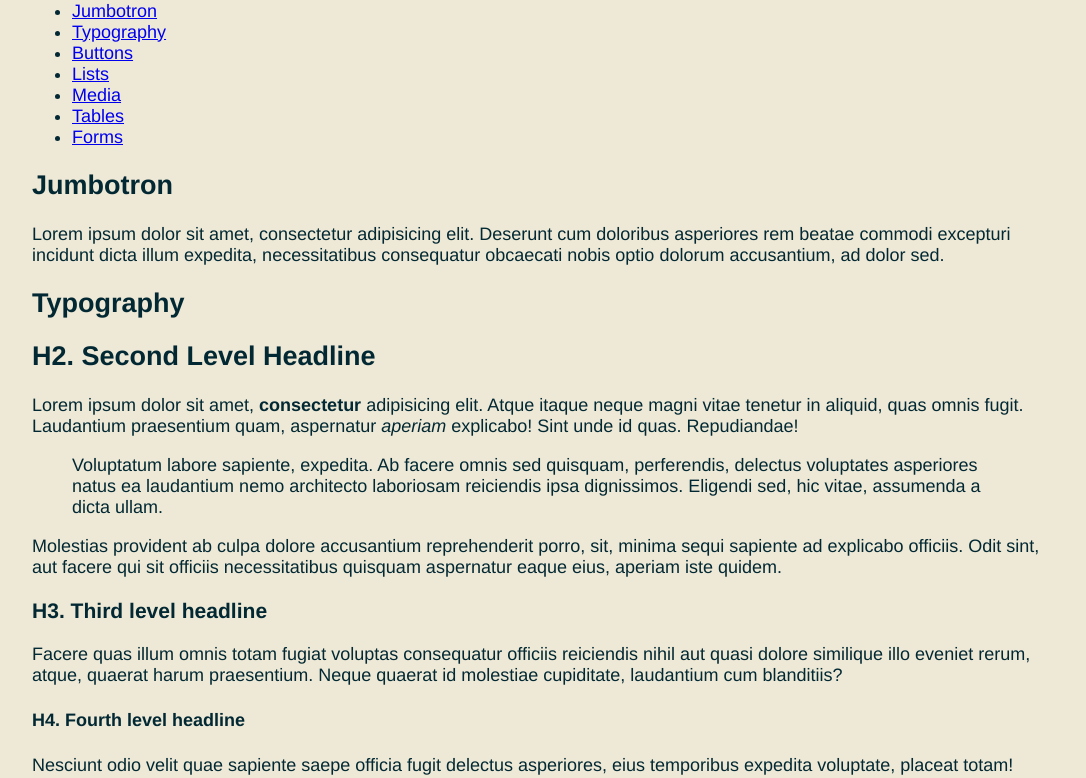
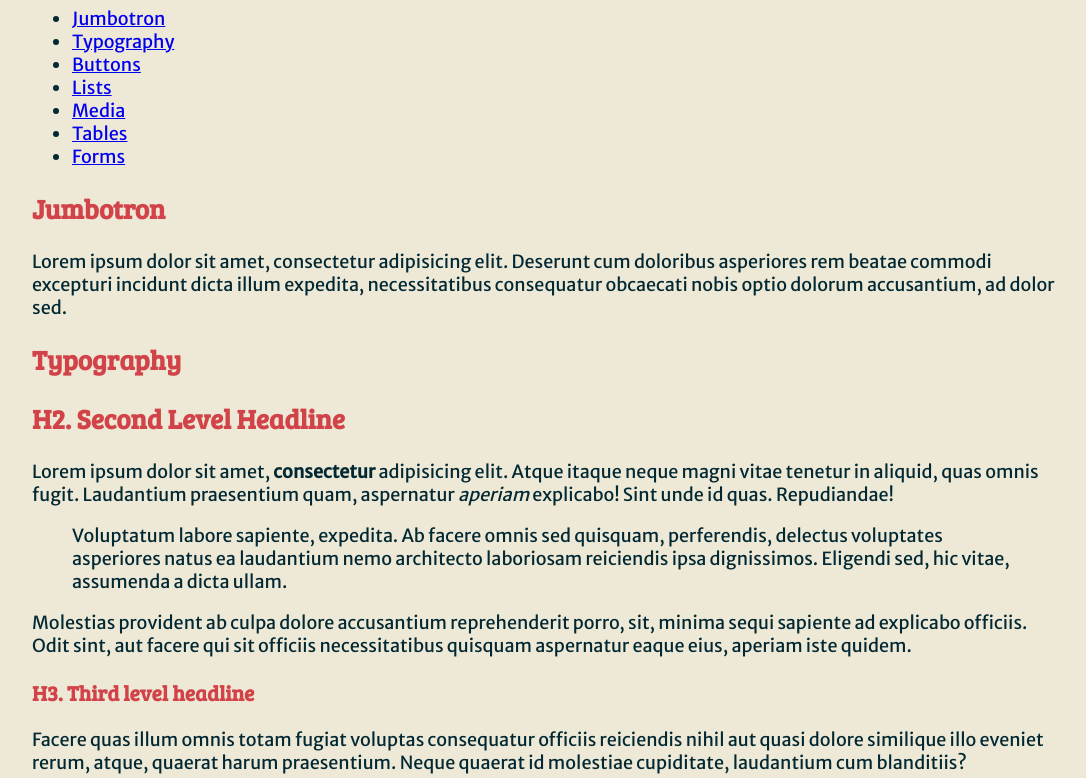
Before and after one commit to Luchnik/sassEssentials, a website: page builds/sassEssentials/index.html in a window 1280 px wide. Shown: the part 75-853 px from the top of the page, without its empty margins (96-1182 px from the left). Drawn offline with nearby package versions, Linux system fonts and the light colour scheme; files that its build step writes are made by us from their sources.

Commit message:
Added basic colors and fonts

```diff
--- a/process/sass/style.scss
+++ b/process/sass/style.scss
@@ -1,3 +1,16 @@
+@import url(https://fonts.googleapis.com/css?family=Merriweather+Sans|Bree+Serif);
+
+$offwhite:			#EEE8D6;
+$darkblue:			#022933;
+$red:				#D14348;
+
+$color-main:		$darkblue;
+$color-background:	$offwhite;
+$color-headlines:	$red;
+
+$main-font:			'Merriweather Sans', Helvetica, sans-serif;
+$font-highlight:	'Bree Serif', Helvetica, sans-serif;
+
 html {
   font-size: 62.5%;
 }
@@ -6,12 +19,17 @@ body {
   margin: 0;
   padding: 0;
   font-size: 1.8rem;
-  font-family: 'Helvetica', sans-serif;
-  color: #022933;
-  background-color: #EEE8D6;
+  font-family: $main-font;
+  color: $color-main;
+  background-color: $color-background;
 }
 
 .container {
   width: 80%;
   margin: 0 auto;
 }
+
+h1,h2,h3,h4,h5,h6 {
+	font-family: $font-highlight;
+	color: $color-headlines;
+}
```
